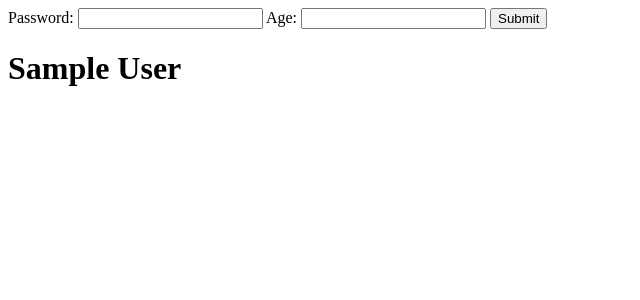
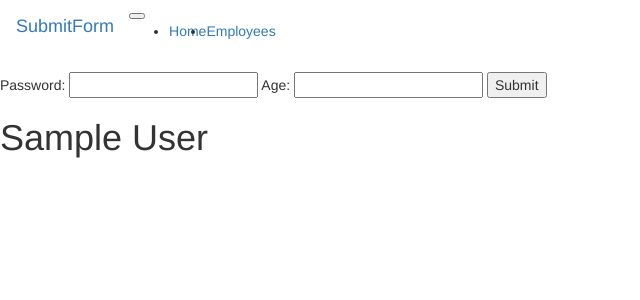
Before and after one commit to madiabay/Mini_Flask_Project, a Flask app: page / in a window 1280 px wide. Shown: the top 300 px of the page, without its empty margins (0-640 px from the left). Run offline with Flask 2, Linux system fonts and the light colour scheme; the visitor is signed in with stand-in values (Sample User, id 1); some libraries are stand-ins or nearby versions.

Commit message:
Добавление панели навигации (NAVBAR)

```diff
--- a/app.py
+++ b/app.py
@@ -1,10 +1,12 @@
 from flask import Flask, render_template, request, session
 from flask_mysqldb import MySQL
 from werkzeug.security import generate_password_hash, check_password_hash
+from flask_bootstrap import Bootstrap
 import yaml
 import os
 
 app = Flask(__name__)
+Bootstrap(app)
 
 # DB configuration
 db = yaml.safe_load(open('db.yaml'))
@@ -37,8 +39,8 @@ def employees():
     if result_value > 0:
         employees = cursor.fetchall()
         session['username'] = employees[0]['name']
-        return str(check_password_hash(employees[7]['name'], '.amelebalgamspor124:D'))
-        # return render_template('employee.html', employees_html=employees)
+        # return str(check_password_hash(employees[7]['name'], '.amelebalgamspor124:D'))
+        return render_template('employee.html', employees_html=employees)
     return 'EMPTY'
 
 if __name__ == '__main__':
--- /dev/null
+++ b/templates/_navbar.html
@@ -0,0 +1,16 @@
+<nav class="navbar navbar-expand-lg navbar-light bg-light">
+    <a class="navbar-brand" href="/">SubmitForm</a>
+    <button class="navbar-toggler" type="button" data-toggle="collapse" data-target="#navbarNav" aria-controls="navbarNav" aria-expanded="false" aria-label="Toggle navigation">
+      <span class="navbar-toggler-icon"></span>
+    </button>
+    <div class="collapse navbar-collapse" id="navbarNav">
+      <ul class="navbar-nav">
+        <li class="nav-item active">
+          <a class="nav-link" href="/">Home <span class="sr-only">(current)</span></a>
+        </li>
+        <li class="nav-item">
+          <a class="nav-link" href="/employees">Employees</a>
+        </li>
+      </ul>
+    </div>
+  </nav>
--- a/templates/base.html
+++ b/templates/base.html
@@ -1,14 +1,14 @@
-<!DOCTYPE html>
-<html lang="en">
-<head>
-    <meta charset="UTF-8">
-    <meta http-equiv="X-UA-Compatible" content="IE=edge">
-    <meta name="viewport" content="width=device-width, initial-scale=1.0">
-    <title>{% block title %} Submit Form Project {% endblock %}</title>
-</head>
-<body>
-    {% block base %}
-        base
+{% extends 'bootstrap/base.html' %}
+
+{% block title %}
+    Submit Form
+{% endblock %}
+
+{% block navbar %}
+    {% include '_navbar.html' %}
+{% endblock %}
+
+{% block content %}
+    {% block sub_content %}
     {% endblock %}
-</body>
-</html>
+{% endblock %}
--- a/templates/employee.html
+++ b/templates/employee.html
@@ -4,7 +4,7 @@
     Employees
 {% endblock %}
 
-{% block base %}
+{% block sub_content %}
 <table border=1>
     {% for employee in employees_html %}
     <tr>
--- a/templates/index.html
+++ b/templates/index.html
@@ -1,6 +1,6 @@
 {% extends 'base.html' %}
 
-{% block base %}
+{% block sub_content %}
     <form method="POST">
         Password: <input type="password" name="name" />
         Age: <input type="text" name="age" />
```
